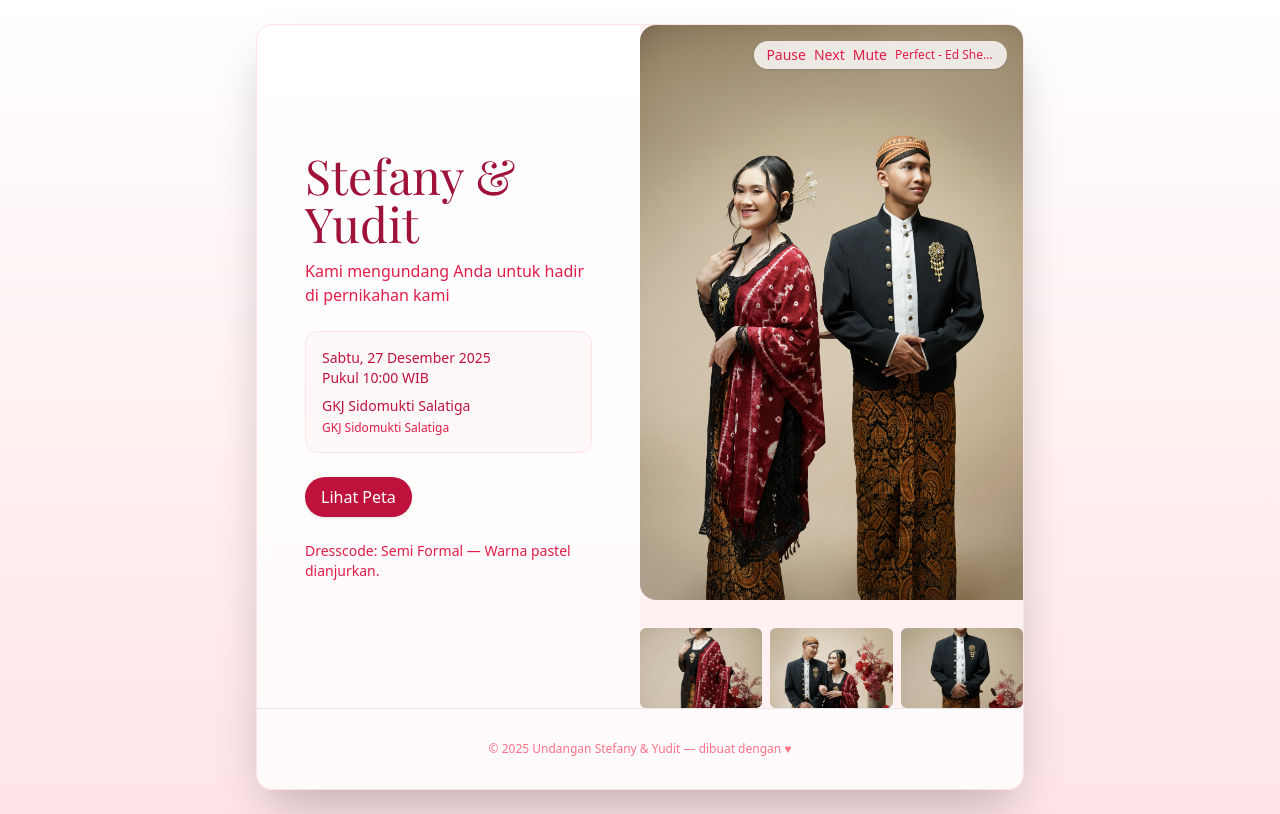
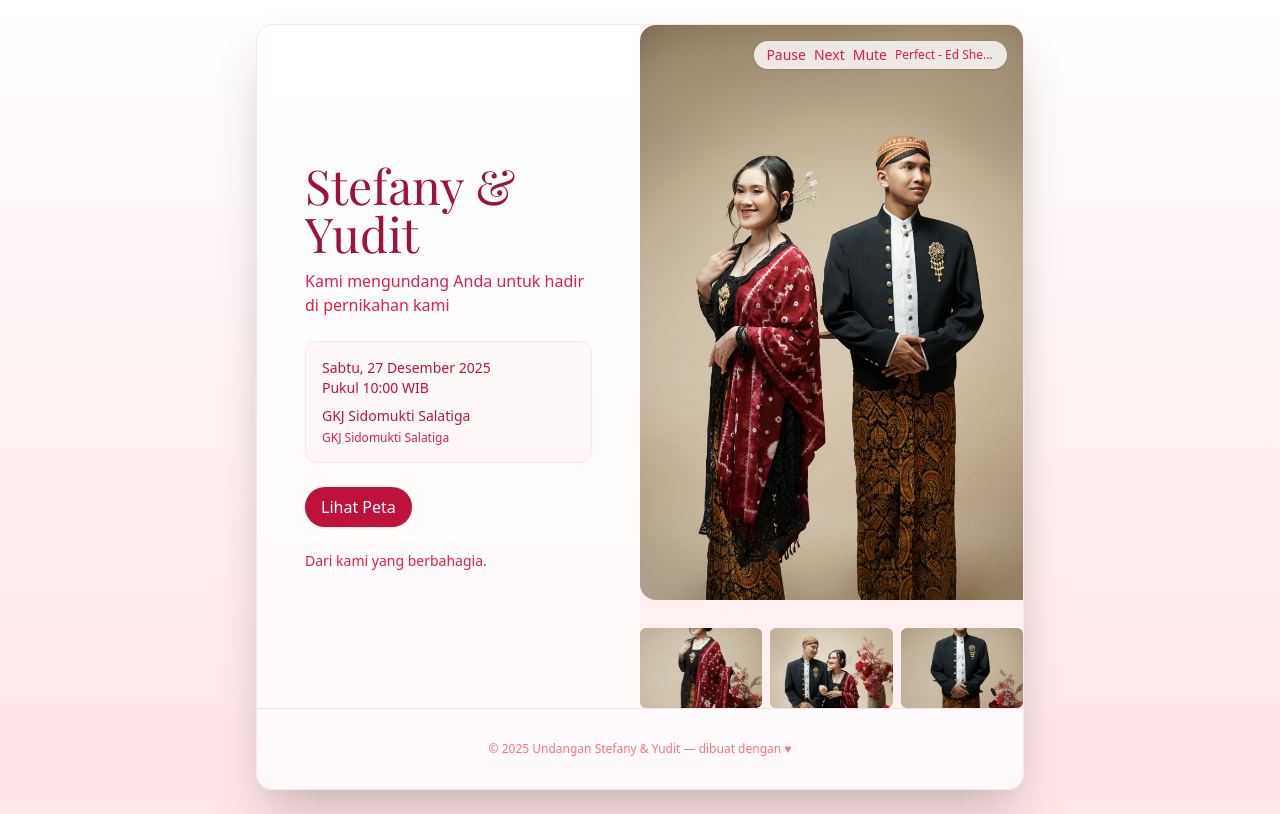
Before and after one commit to masyoedit/test-wedd, a Next.js app: page / in a window 1280 px wide. Built offline with nearby package versions, Linux system fonts and the light colour scheme.

Commit message:
Update index.js

```diff
--- a/pages/index.js
+++ b/pages/index.js
@@ -206,7 +206,7 @@ export default function WeddingInvite() {
             </div>
 
             <p className="mt-6 text-sm text-rose-600">
-              Dresscode: Semi Formal — Warna pastel dianjurkan.
+              Dari kami yang berbahagia.
             </p>
           </motion.div>
 
```
